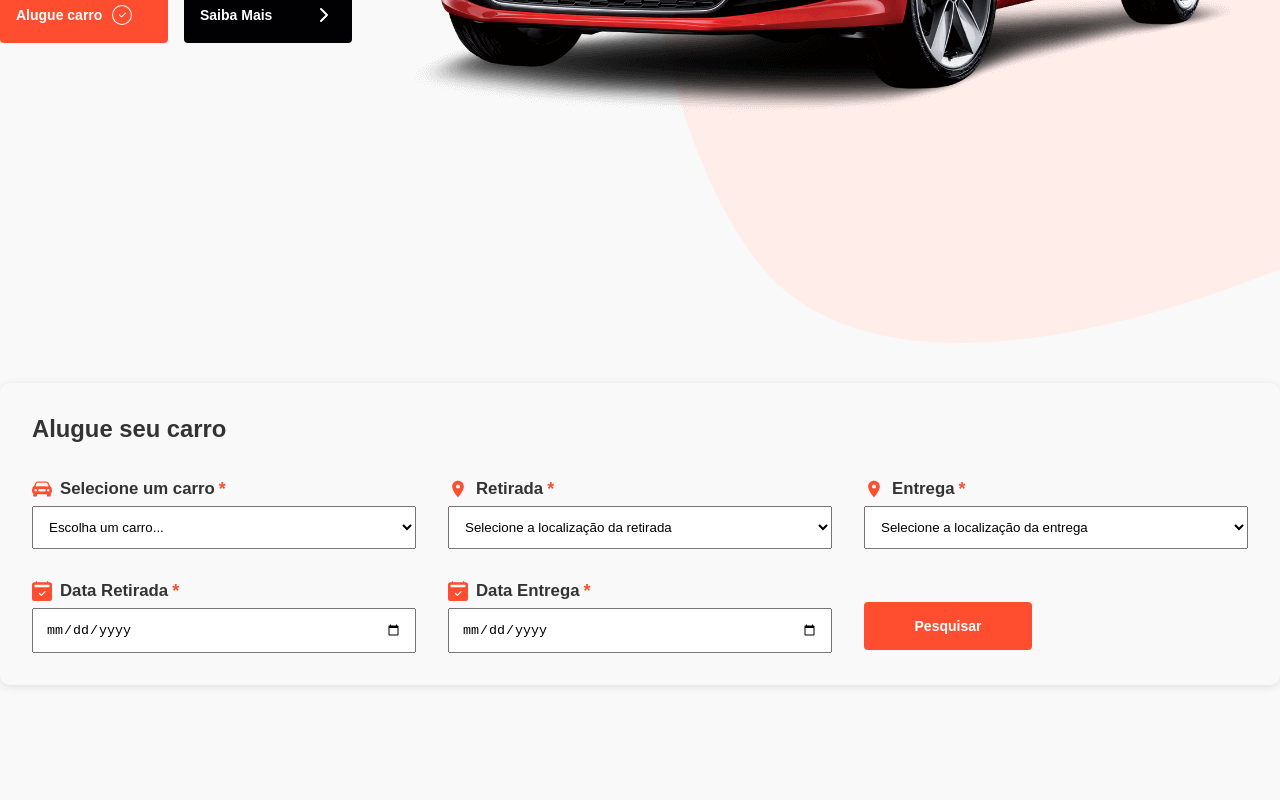
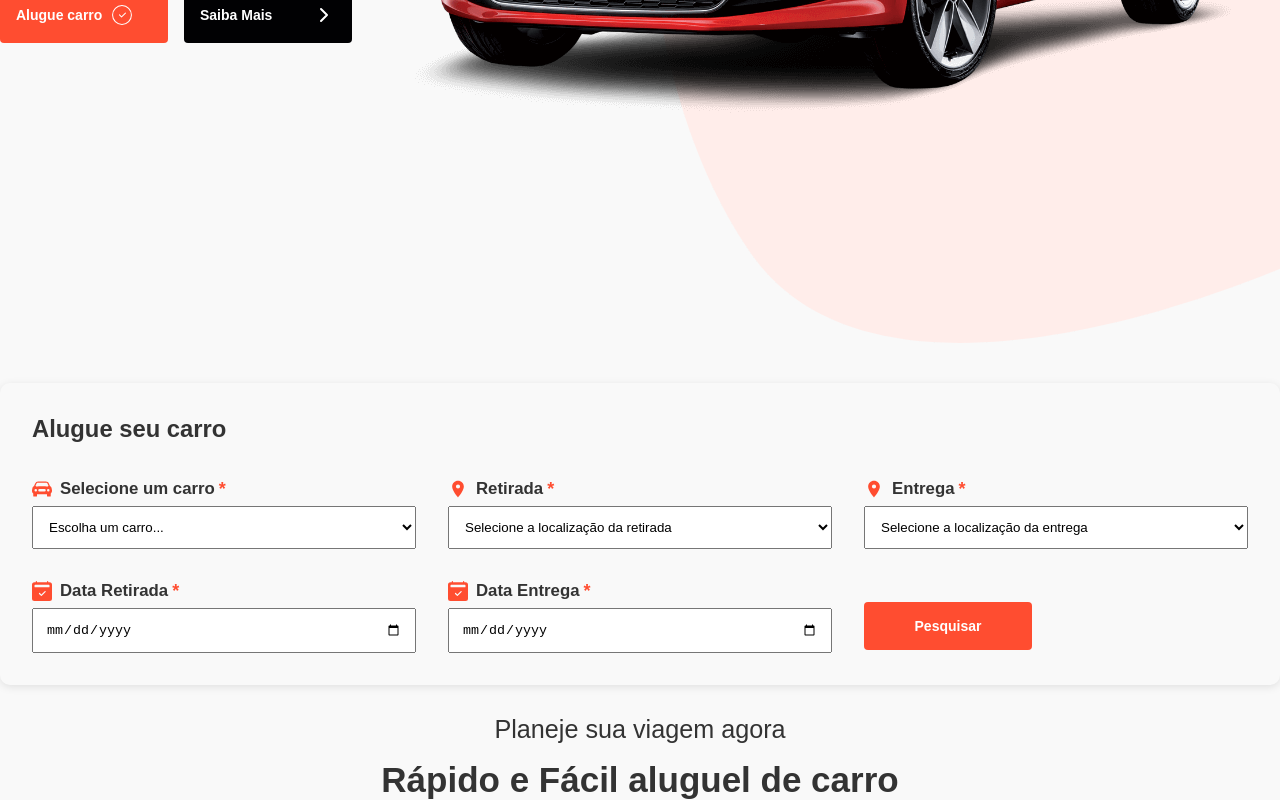
Before and after one commit to AndersonKardek/alugue-carros, a React (Vite) app: page / in a window 1280 px wide. Shown: the part 527-1327 px from the top of the page. Before the commit the page ends 1242 px from the top, so only its background shows below. Built offline with nearby package versions, Linux system fonts and the light colour scheme.

Commit message:
feat: header title

```diff
--- a/src/components/PlanYourTrip/index.tsx
+++ b/src/components/PlanYourTrip/index.tsx
@@ -1,8 +1,12 @@
+import { TitleHeader, TitleStyled } from "./styles";
+
 const PlanYourTrip = () => {
   return (
     <section>
-      <h2>Planeje sua viagem agora</h2>
-      <h2>Rápido e Fácil aluguel de carro</h2>
+      <TitleHeader>
+        <h3>Planeje sua viagem agora</h3>
+        <TitleStyled>Rápido e Fácil aluguel de carro</TitleStyled>
+      </TitleHeader>
     </section>
   );
 };
--- a/src/components/PlanYourTrip/styles.ts
+++ b/src/components/PlanYourTrip/styles.ts
@@ -0,0 +1,19 @@
+import styled from "styled-components";
+
+export const TitleStyled = styled.h2`
+  font-weight: bold;
+  font-size: 2.5rem;
+`;
+
+export const TitleHeader = styled.div`
+  display: flex;
+  flex-direction: column;
+  justify-content: center;
+  align-items: center;
+
+  h3 {
+    margin-bottom: 16px;
+    font-size: 1.8rem;
+    font-weight: 400;
+  }
+`;
--- a/src/pages/Home.tsx
+++ b/src/pages/Home.tsx
@@ -1,5 +1,6 @@
 import Container from "../components/Container";
 import Hero from "../components/Hero";
+import PlanYourTrip from "../components/PlanYourTrip";
 import BookCar from "../components/bookCar";
 
 const Home: React.FC = () => {
@@ -7,6 +8,7 @@ const Home: React.FC = () => {
     <Container>
       <Hero />
       <BookCar />
+      <PlanYourTrip />
     </Container>
   );
 };
```
